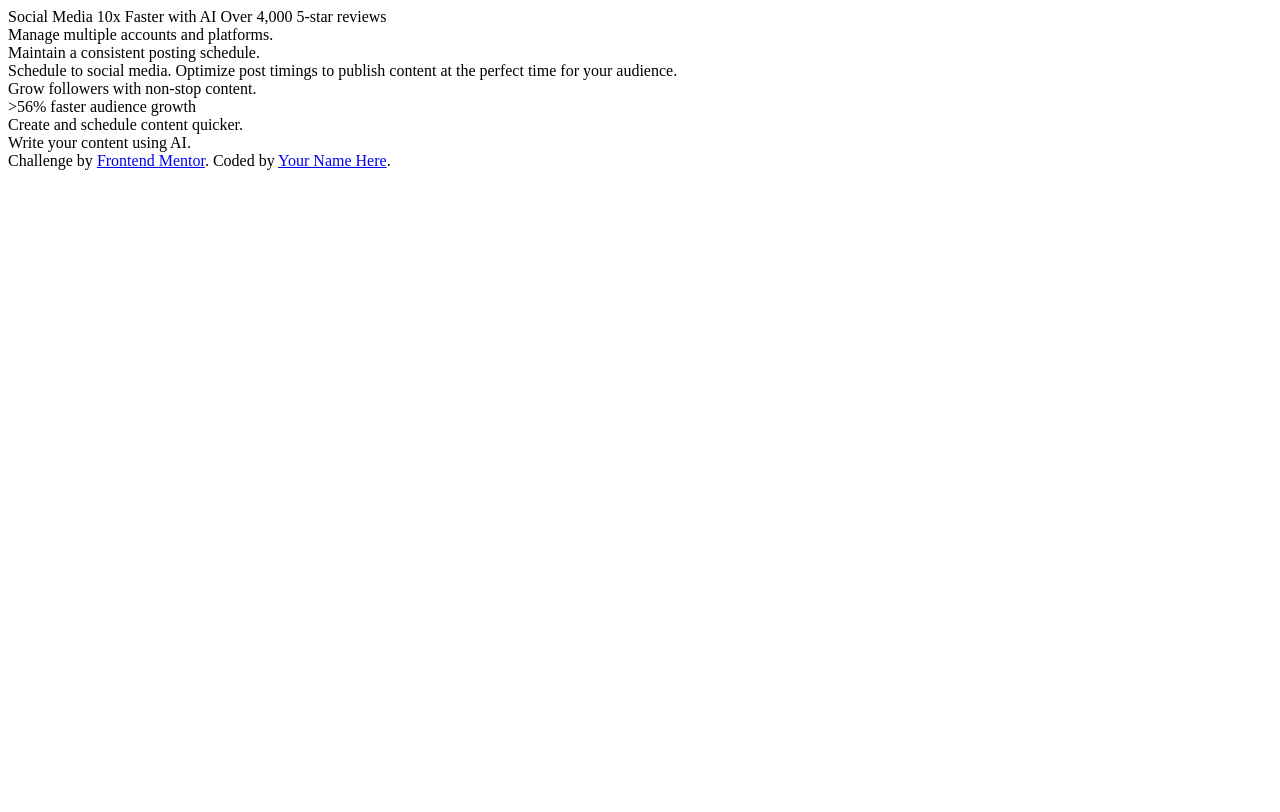
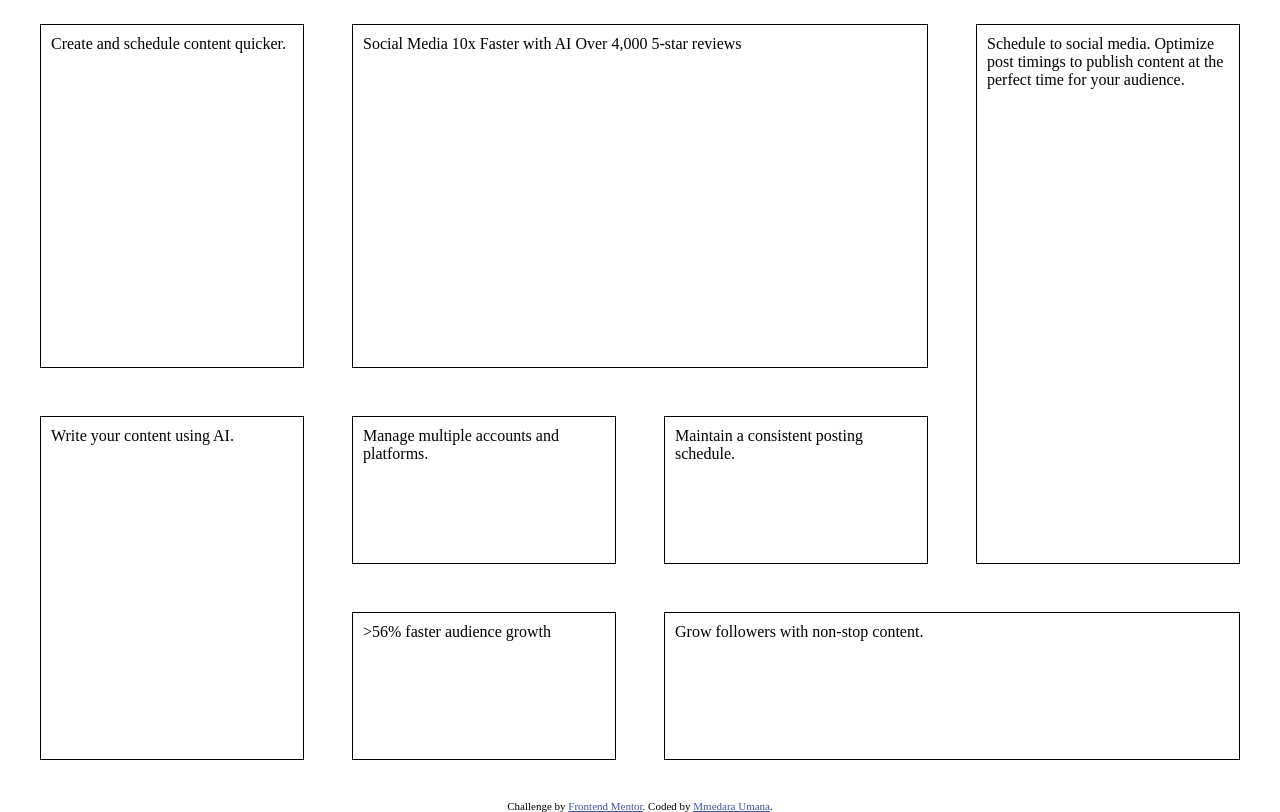
Before and after one commit to MmedaraU/bento-grid, a plain HTML site: page index.html in a window 1280 px wide. Drawn offline with Linux system fonts and the light colour scheme.

Commit message:
create grid

```diff
--- a/css/style.scss
+++ b/css/style.scss
@@ -1,3 +1,73 @@
+//========================== Variables ==========================
+/*========================== General Styles ==========================*/
+* {
+  margin: 0;
+  padding: 0;
+  box-sizing: border-box;
+}
+
+body {
+  font-size: 100%;
+  max-height: 100vh;
+}
+
+/*========================== Grids ==========================*/
+main {
+  height: 100%;
+  display: grid;
+  grid-template-columns: 1fr 1fr 1fr 1fr;
+  grid-template-rows: 24.5vh 24.5vh 24.5vh 24.5vh 2vh;
+  // grid-gap: 1rem;
+  padding-left: 1rem;
+  padding-right: 1rem;
+
+  div {
+    margin: 1.5rem;
+    border: 1px solid black;
+    padding: 10px;
+
+    &:first-of-type {
+      grid-row: 1 / 3;
+      grid-column: 2 / 4;
+    }
+
+    &:nth-of-type(2) {
+      grid-row: 3 / 4;
+      grid-column: 2 / 3;
+    }
+
+    &:nth-of-type(3) {
+      grid-row: 3 / 4;
+      grid-column: 3 / 4;
+    }
+
+    &:nth-of-type(4) {
+      grid-row: 1 / 4;
+      grid-column: 4 / 5;
+    }
+
+    &:nth-of-type(5) {
+      grid-row: 4 / 5;
+      grid-column: 3 / 5;
+    }
+
+    &:nth-of-type(6) {
+      grid-row: 4 / 5;
+      grid-column: 2 / 3;
+    }
+
+    &:nth-of-type(7) {
+      grid-row: 1 / 3;
+      grid-column: 1 / 2;
+    }
+
+    &:nth-of-type(8) {
+      grid-row: 3 / 5;
+      grid-column: 1 / 2;
+    }
+  }
+}
+
 /*========================== Footer ==========================*/
 footer {
   .attribution {
--- a/index.html
+++ b/index.html
@@ -6,44 +6,53 @@
   <meta name="viewport" content="width=device-width, initial-scale=1.0">
   <!-- displays site properly based on user's device -->
   <link rel="icon" type="image/png" sizes="32x32" href="./assets/images/favicon-32x32.png">
-  <title>Bento grid</title>
+  <link rel="stylesheet" href="css/style.css">
+  <title>Bento grid | Frontend Mentor</title>
 </head>
 
 <body>
   <main>
-
+    <!-- First Div -->
     <div>
       Social Media 10x Faster with AI
       Over 4,000 5-star reviews
     </div>
+    <!-- Second DIv -->
     <div>
       Manage multiple accounts and platforms.
     </div>
+    <!-- Third Div -->
     <div>
       Maintain a consistent posting schedule.
     </div>
+    <!-- Fourth div -->
     <div>
       Schedule to social media.
       Optimize post timings to publish content at the perfect time for your audience.
     </div>
+    <!-- Fifth div -->
     <div>
       Grow followers with non-stop content.
     </div>
+    <!-- Sixth Div -->
     <div>
       >56% faster audience growth
     </div>
+    <!-- Seventh div -->
     <div>
       Create and schedule content quicker.
     </div>
+    <!-- Eight div -->
     <div>
       Write your content using AI.
     </div>
+
   </main>
   <footer>
-    <div class="attribution">
+    <p class="attribution">
       Challenge by <a href="https://www.frontendmentor.io?ref=challenge">Frontend Mentor</a>.
-      Coded by <a href="#">Your Name Here</a>.
-    </div>
+      Coded by <a href="https://github.com/MmedaraU">Mmedara Umana</a>.
+    </p>
   </footer>
 </body>
 
```
Also changed, not shown: css/style.css, 1 other file.
